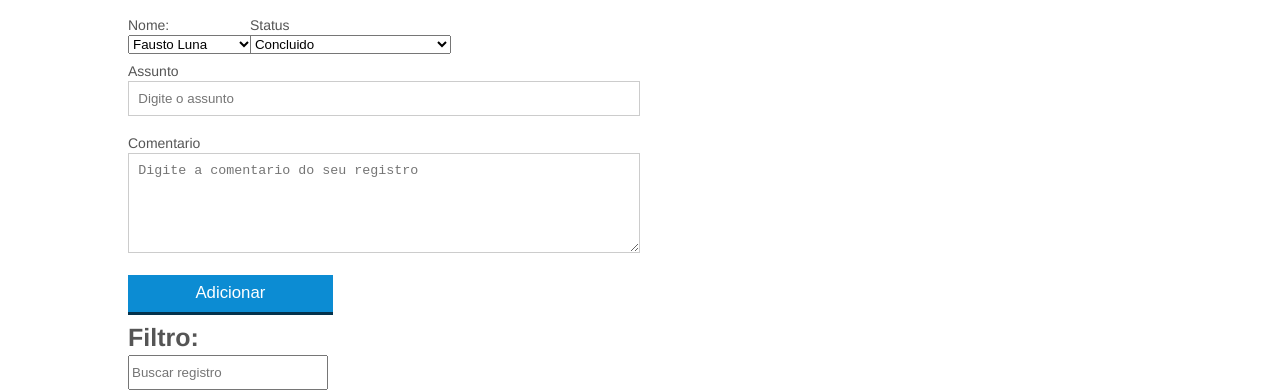
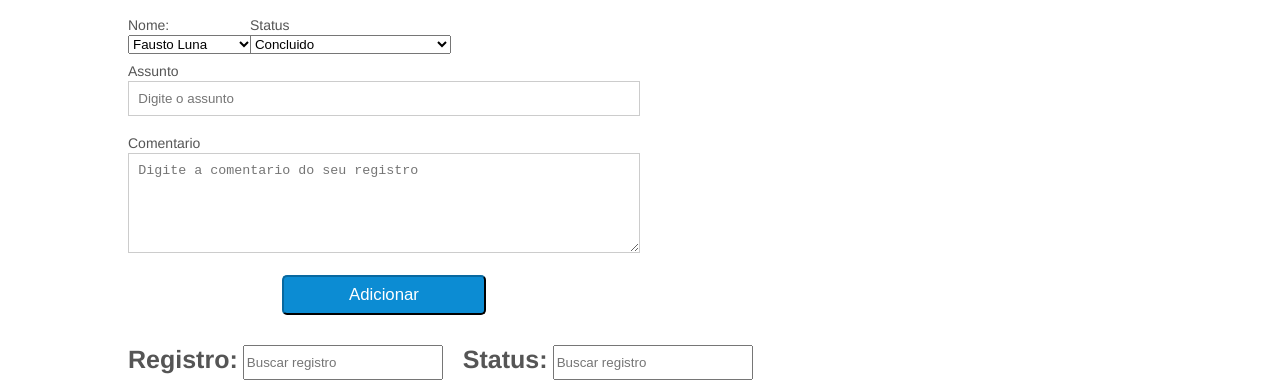
Before and after one commit to FaustoLuna/DiarioDeBordo, a plain HTML site: page index.html in a window 1280 px wide. Shown: the part 123-514 px from the top of the page. Drawn offline with Linux system fonts and the light colour scheme.

Commit message:
Estilizado botão Adicionar e menssagem de confirmação de registro, também adicionamos o campo filtor por status

```diff
--- a/css/index.css
+++ b/css/index.css
@@ -143,44 +143,34 @@ label{
 	margin-left: 40px;
 }
 
-button{
-	padding: .5em 2em;
-	border: 0;
-	border-bottom: 3px solid;
+.botao{
 	font-size: 1.2em;
 	cursor: pointer;
-	margin: 0;
-	margin-top: -3px;
 	color: #fff;
 	background-color:#0c8cd3;
 	border-color: #04324c;
 	width: 20%;
-    display: block;
-    clear: both;
-    margin: 10px 0px;
-
+	height: 40px;
+    margin: 10px 0px 10px 15%;
+	border-radius: 5px;
 }
 
-button:active{
-	margin-top:0px;
-	border: 0;
+.botao:hover{
+	transform: scale(1.04);
+	transition: 100ms ease-in-out;
 }
 
-button[disabled=disabled], button:disabled {
-    background-color: gray;
-	border-color: darkgray;
+.botao:active{
+	transform: scale(0.98);
+	transition: 100ms ease-in-out;
+}
 
-
-}
 
 
 #buscar-registros{
 	margin-left: 80%;
 }
 
-.adicionar-registro{
-    margin-top: 30px;
-}
 
 .campo-invalido{
 	border: 1px solid red;
@@ -196,6 +186,8 @@ button[disabled=disabled], button:disabled {
 	color: rgb(20, 202, 96);
 	font-weight: bold;
 	font-size: 1.2rem;
+	margin-left: 2%;
+	margin-top: 0.5%;
 }
 
 .fadeOut {
@@ -203,16 +195,6 @@ button[disabled=disabled], button:disabled {
 	transition: 0.5s;
 }
 
-#filtrar-tabela{
-	width: 200px;
-	height: 35px;
-	margin-bottom: 10px;
-}
-
-.filtrar{
-	font-weight: bold;
-	font-size: 25px;
-}
 
 .invisivel{
 	display: none;
@@ -272,3 +254,29 @@ button[disabled=disabled], button:disabled {
 	transition: 100ms ease-in-out;
 	cursor: pointer;
 }
+
+
+.filtros{
+	display: flex;
+	flex-direction: row;
+	justify-content: flex-start;
+	margin-top: 20px;
+	margin-bottom: 20px;
+}
+
+.filtros_registro{
+	margin-right: 20px;
+}
+
+#filtrar-tabela{
+	width: 200px;
+	height: 35px;
+	margin-bottom: 10px;
+}
+
+.filtrar{
+	font-weight: bold;
+	font-size: 25px;
+	margin-top: 0.2%;
+	margin-right: 0.5%;
+}
--- a/index.html
+++ b/index.html
@@ -18,10 +18,6 @@
 
 			<section class="container">
 			    <h2 id="titulo-form">Adicionar Novo Apontamento </h2>
-			    <ul id="mensagens-erro">
-
-			    </ul>
-			    <span id="erro-ajax" class="invisivel">Erro ao buscar os registros.</span>
 
 			    <form id="form-adiciona">
 					<div class="grupo_nome">
@@ -55,17 +51,27 @@
 			            <label for="comentario">Comentario</label>
 			            <textarea id="comentario" name="comentario" type="text" placeholder="Digite a comentario do seu registro" class="campo campo-comentario" required></textarea>
 			        </div>
+			        <div>
+			       		<button id="adicionar-registro" class="botao bto-principal">Adicionar</button>
+					</div>
 
-			        <button id="adicionar-registro" class="botao bto-principal">Adicionar</button>
+					<div class="filtros">
+						<label for="filtrar-tabela" class="filtrar">Registro:</label>
+						<input type="text" class="filtros_registro" name="filtro" id="filtrar-tabela" placeholder="Buscar registro">
 
-					<label for="filtrar-tabela" class="filtrar">Filtro:</label>
-					<input type="text" name="filtro" id="filtrar-tabela" placeholder="Buscar registro">
+						<label for="filtrar-tabela" class="filtrar">Status:</label>
+						<input type="text" class="filtros_status" name="filtro" id="filtrar-tabela" placeholder="Buscar registro">
+
+						<ul id="mensagens-erro"></ul>
+
+					</div>
 
 			    </form>
 			</section>
 
 			<section class="container">
 				<h2>Registros:</h2>
+
 				<table>
 					<thead>
 						<tr>
--- a/js/filtra.js
+++ b/js/filtra.js
@@ -1,6 +1,6 @@
-var campoFiltro = document.querySelector("#filtrar-tabela");
+var campoFiltroR = document.querySelector("#filtrar-tabela");
 
-campoFiltro.addEventListener("input", function(){
+campoFiltroR.addEventListener("input", function(){
 	console.log(this.value);
 	var registros = document.querySelectorAll(".registro");
 
--- a/js/form.js
+++ b/js/form.js
@@ -9,8 +9,16 @@ var botaoAdicionar = document.querySelector("#adicionar-registro");
 			adicionaRegistroNaTabela(regristro);
 
 			form.reset();
-			var mensagensErro = document.querySelector("#mensagens-erro");
-			mensagensErro.innerHTML = "Registro Adicionado com sucesso";
+
+			setTimeout(function() {
+				setTimeout(function() {
+					var mensagensErro = document.querySelector("#mensagens-erro");
+					mensagensErro.innerHTML = "Registro Adicionado com sucesso";
+				},100)
+				var mensagensErro = document.querySelector("#mensagens-erro");
+				mensagensErro.innerHTML = "";
+			  },100)
+
 });
 
 		function adicionaRegistroNaTabela(regristro){
```
